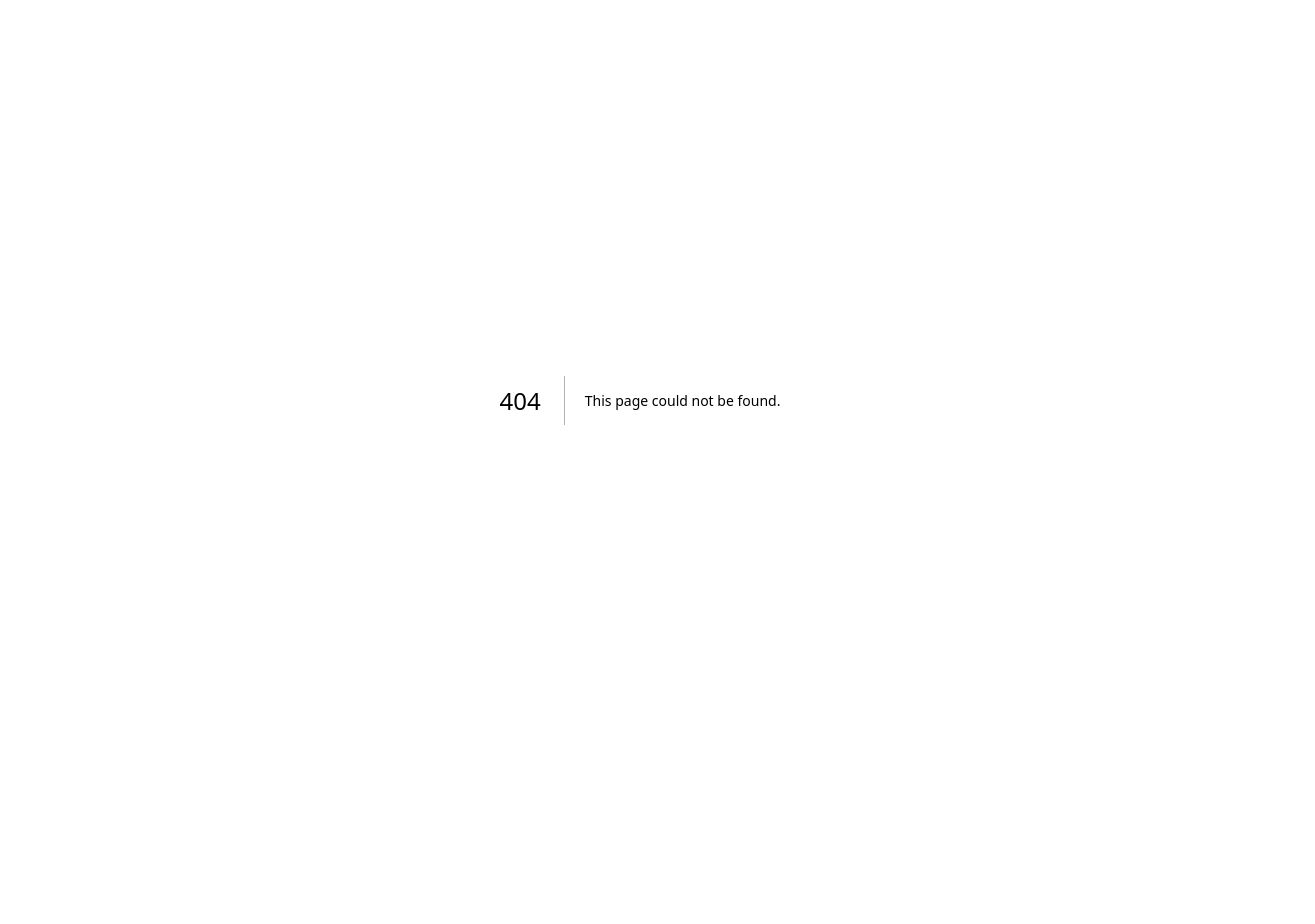
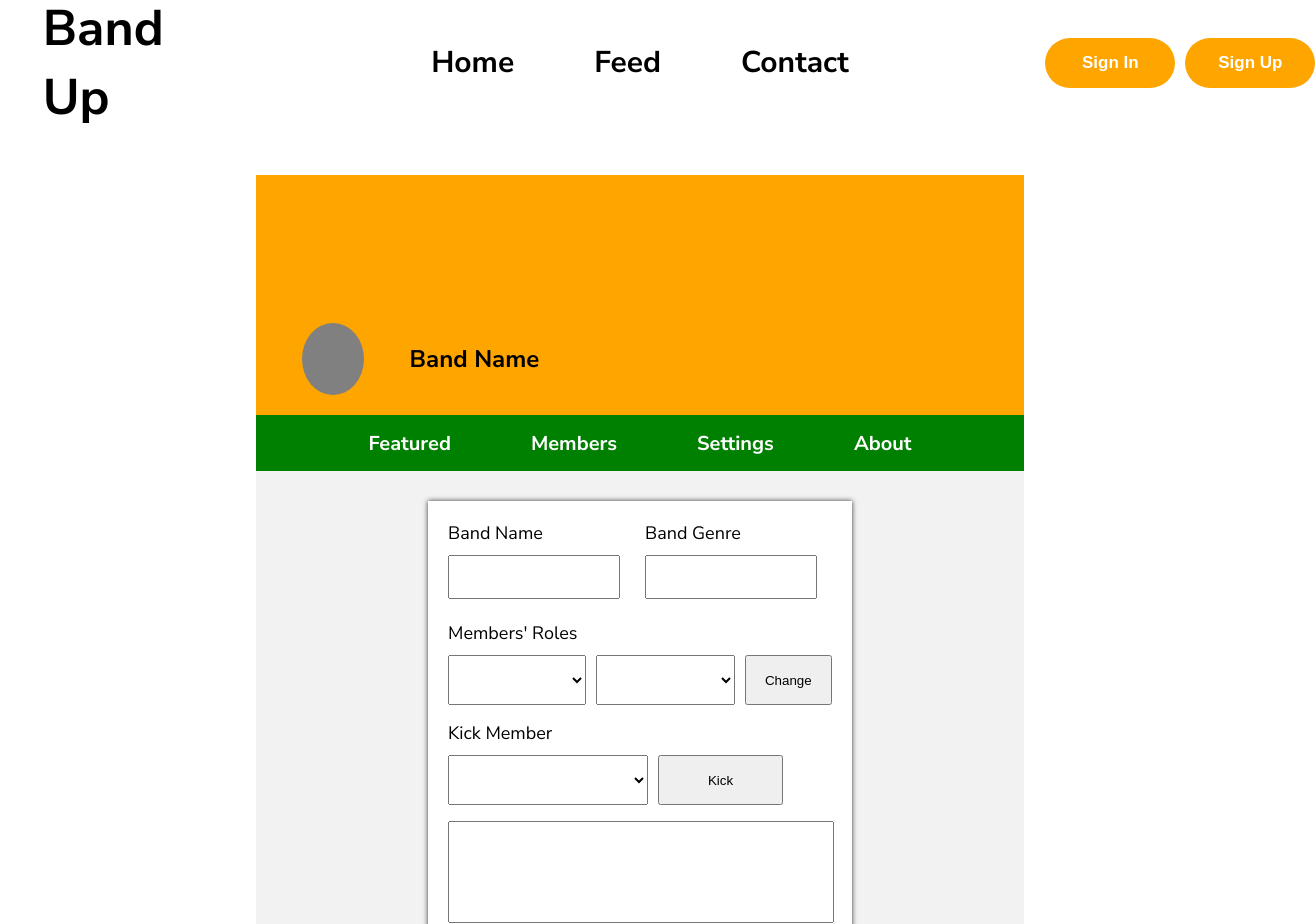
Before and after one commit to OmarZalat/Band-Up, a Next.js app: page /myBand in a window 1280 px wide. Before the commit this address had no page. Shown: the top 924 px of the page, 1315 px wide, since content can reach past the window. Before the commit the page ends 800 px from the top, so only its background shows below. Built offline with nearby package versions, Linux system fonts and the light colour scheme.

Commit message:
my band page needs some adjustments.

```diff
--- /dev/null
+++ b/src/components/MyBand/myBandAboutTab.js
@@ -0,0 +1,28 @@
+function MyBandAboutTab() {
+  return (
+    <>
+      <div id="band_about_wrapper">
+        <div id="band_about_card">
+          <h2>About</h2>
+          <div id="about_card_band_name">
+            <h3>Band Name:</h3>
+          </div>
+          <div id="about_card_band_genre">
+            <h3>Band Genre:</h3>
+          </div>
+          <div id="about_card_band_location">
+            <h3>Location:</h3>
+          </div>
+          <div id="about_card_band_member_number">
+            <h3>Number of Members:</h3>
+          </div>
+          <div id="about_card_band_bio">
+            <h3>Description:</h3>
+          </div>
+        </div>
+      </div>
+    </>
+  );
+}
+
+export default MyBandAboutTab;
--- /dev/null
+++ b/src/components/MyBand/myBandMembersTab.js
@@ -0,0 +1,13 @@
+function MyBandMembersTab() {
+  return (
+    <>
+      <div id="band_members_wrapper">
+        <div id="band_members_card">
+          <h2>Band Members</h2>
+        </div>
+      </div>
+    </>
+  );
+}
+
+export default MyBandMembersTab;
--- /dev/null
+++ b/src/components/MyBand/myBandNavigationBar.js
@@ -0,0 +1,34 @@
+import Link from "next/link";
+
+function MyBandNavigationBar({ setActiveTab }) {
+  return (
+    <>
+      <div id="myband_navigation_bar">
+        <ul>
+          <li>
+            <Link href="#" onClick={() => setActiveTab("featured")}>
+              Featured
+            </Link>
+          </li>
+          <li>
+            <Link href="#" onClick={() => setActiveTab("members")}>
+              Members
+            </Link>
+          </li>
+          <li>
+            <Link href="#" onClick={() => setActiveTab("settings")}>
+              Settings
+            </Link>
+          </li>
+          <li>
+            <Link href="#" onClick={() => setActiveTab("about")}>
+              About
+            </Link>
+          </li>
+        </ul>
+      </div>
+    </>
+  );
+}
+
+export default MyBandNavigationBar;
--- /dev/null
+++ b/src/components/MyBand/myBandSettingsTab.js
@@ -0,0 +1,45 @@
+function MyBandSettingsTab() {
+  return (
+    <>
+      <div id="band_settings_wrapper">
+        <div id="band_settings_card">
+          <div className="settings_card_element_1">
+            <div className="settings_card_element_1_left">
+              <label>Band Name</label>
+              <input id="settings_edit_band_name"></input>
+            </div>
+            <div className="settings_card_element_1_right">
+              <label>Band Genre</label>
+              <input id="settings_edit_band_Genre"></input>
+            </div>
+          </div>
+          <div className="settings_card_element_2">
+            <label>Members' Roles</label>
+            <div id="settings_card_role_wrapper">
+              <select id="settings_edit_member"></select>
+              <select id="settings_edit_member_role"></select>
+              <button id="settings_edit_member_role_button">Change</button>
+            </div>
+          </div>
+          <div className="settings_card_element_3">
+            <label>Kick Member</label>
+            <div id="settings_card_kick_member_wrapper">
+              <select id="settings_edit_kick_member"></select>
+              <button id="settings_edit_kick_member_button">Kick</button>
+            </div>
+          </div>
+
+          <div className="settings_card_element_4">
+            <textarea id="settings_edit_bio"></textarea>
+          </div>
+          <div className="settings_card_element_5">
+            <button id="settings_card_save_button">Save</button>
+            <button id="settings_card_cancel_button">Cancel</button>
+          </div>
+        </div>
+      </div>
+    </>
+  );
+}
+
+export default MyBandSettingsTab;
--- a/src/pages/_app.js
+++ b/src/pages/_app.js
@@ -18,6 +18,11 @@ import "@/styles/signup.css";
 import "@/styles/feedPost.css";
 import "@/styles/feedFriend.css";
 import "@/styles/createBand.css";
+import "@/styles/myBand.css";
+import "@/styles/myBandNavigationBar.css";
+import "@/styles/myBandSettingsTab.css";
+import "@/styles/myBandMembersTab.css";
+import "@/styles/myBandAboutTab.css";
 import { UserContext } from "@/context/userContext";
 import { useState } from "react";
 
--- a/src/pages/feed.js
+++ b/src/pages/feed.js
@@ -39,6 +39,9 @@ function Feed() {
               </Link>
               <Link href="#" className="left_wrapper_element">
                 Join Band
+              </Link>
+              <Link href="myBand" className="left_wrapper_element">
+                My Band
               </Link>
               <hr />
               <Link href="about" className="left_wrapper_element">
--- /dev/null
+++ b/src/pages/myBand.js
@@ -0,0 +1,50 @@
+import { useState } from "react";
+import MyBandNavigationBar from "@/components/MyBand/myBandNavigationBar";
+import MyBandSettingsTab from "@/components/MyBand/myBandSettingsTab";
+import NavigationBar from "@/components/UI/navigationBar";
+import MyBandMembersTab from "@/components/MyBand/myBandMembersTab";
+import MyBandAboutTab from "@/components/MyBand/myBandAboutTab";
+
+function MyBand() {
+  const [activeTab, setActiveTab] = useState("settings");
+
+  function renderTab() {
+    switch (activeTab) {
+      case "settings":
+        return <MyBandSettingsTab />;
+      case "members":
+        return <MyBandMembersTab />;
+      case "about":
+        return <MyBandAboutTab />;
+      // Add cases for other tabs here
+      default:
+        return null;
+    }
+  }
+
+  return (
+    <>
+      <NavigationBar></NavigationBar>
+      <div id="myband_container">
+        <div id="myband_wrapper">
+          <div id="myband_header">
+            <div id="myband_header_cover_image">
+              <div id="myband_header_icon_wrapper">
+                <div id="myband_header_icon"></div>
+              </div>
+              <div id="myband_header_name_wrapper">
+                <h2>Band Name</h2>
+              </div>
+            </div>
+          </div>
+          <MyBandNavigationBar
+            setActiveTab={setActiveTab}
+          ></MyBandNavigationBar>
+          <div id="myband_renderer">{renderTab()}</div>
+        </div>
+      </div>
+    </>
+  );
+}
+
+export default MyBand;
--- /dev/null
+++ b/src/styles/myBand.css
@@ -0,0 +1,57 @@
+#myband_container {
+  width: 100%;
+  height: 100vh;
+  display: flex;
+  align-items: center;
+  justify-content: center;
+  margin-top: 50px;
+}
+
+#myband_wrapper {
+  width: 60%;
+  height: 100%;
+  background-color: #f2f2f2;
+}
+
+#myband_header {
+  width: 100%;
+  height: 30%;
+  background-color: orange;
+}
+
+#myband_header_cover_image {
+  display: flex;
+  align-items: end;
+  width: 100%;
+  height: 100%;
+}
+
+#myband_header_icon_wrapper {
+  display: flex;
+  justify-content: center;
+  align-items: center;
+  width: 20%;
+  height: 30%;
+  margin-bottom: 20px;
+}
+
+#myband_header_icon {
+  width: 40%;
+  height: 100%;
+  background-color: grey;
+  border-radius: 50%;
+}
+
+#myband_header_name_wrapper {
+  display: flex;
+  align-items: center;
+  width: 40%;
+  height: 30%;
+  margin-bottom: 20px;
+}
+
+#myband_renderer {
+  width: 100%;
+  height: 100%;
+  background-color: #f2f2f2;
+}
--- /dev/null
+++ b/src/styles/myBandAboutTab.css
@@ -0,0 +1,59 @@
+#band_about_wrapper {
+  display: flex;
+  justify-content: center;
+  width: 100%;
+  height: 100%;
+  margin-top: 30px;
+}
+
+#band_about_card {
+  width: 50%;
+  height: 50%;
+  background-color: white;
+  font-size: 18px;
+  padding: 20px;
+  box-shadow: 0 0 5px rgba(0, 0, 0, 0.8);
+}
+
+#band_about_card h2 {
+  margin-bottom: 20px;
+}
+
+#about_card_band_name {
+  display: flex;
+  align-items: center;
+  width: 100%;
+  height: 50px;
+  margin-bottom: 20px;
+}
+
+#about_card_band_genre {
+  display: flex;
+  align-items: center;
+  width: 100%;
+  height: 50px;
+  margin-bottom: 20px;
+}
+
+#about_card_band_member_number {
+  display: flex;
+  align-items: center;
+  width: 100%;
+  height: 50px;
+  margin-bottom: 20px;
+}
+
+#about_card_band_location {
+  display: flex;
+  align-items: center;
+  width: 100%;
+  height: 50px;
+  margin-bottom: 20px;
+}
+
+#about_card_band_bio {
+  display: flex;
+  align-items: center;
+  width: 100%;
+  height: 100px;
+}
--- /dev/null
+++ b/src/styles/myBandMembersTab.css
@@ -0,0 +1,15 @@
+#band_members_wrapper {
+  display: flex;
+  justify-content: center;
+  width: 100%;
+  height: 100%;
+  margin-top: 30px;
+}
+#band_members_card {
+  width: 50%;
+  height: 50%;
+  background-color: white;
+  font-size: 18px;
+  padding: 20px;
+  box-shadow: 0 0 5px rgba(0, 0, 0, 0.8);
+}
--- /dev/null
+++ b/src/styles/myBandNavigationBar.css
@@ -0,0 +1,35 @@
+#myband_navigation_bar {
+  display: flex;
+  flex-direction: row;
+  justify-content: space-between;
+  width: 100%;
+  height: 7%;
+  background-color: green;
+}
+
+#myband_navigation_bar ul {
+  display: flex;
+  list-style: none;
+  align-items: center;
+  justify-content: center;
+  gap: 40px;
+  width: 100%;
+  text-decoration: none;
+}
+
+#myband_navigation_bar li a {
+  text-decoration: none;
+  font-weight: bold;
+  font-size: 20px;
+  color: white;
+  padding: 20px;
+  transition: 0.5s;
+}
+
+#myband_navigation_bar li a:hover {
+  background-color: orange;
+}
+
+#myband_navigation_bar li a:focus {
+  background-color: orange;
+}
--- /dev/null
+++ b/src/styles/myBandSettingsTab.css
@@ -0,0 +1,114 @@
+#band_settings_wrapper {
+  display: flex;
+  justify-content: center;
+  width: 100%;
+  height: 100%;
+  margin-top: 30px;
+}
+
+#band_settings_card {
+  width: 50%;
+  height: 50%;
+  background-color: white;
+  font-size: 18px;
+  padding: 20px;
+  box-shadow: 0 0 5px rgba(0, 0, 0, 0.8);
+}
+
+.settings_card_element_1 {
+  display: flex;
+  gap: 10px;
+  flex-direction: row;
+  width: 100%;
+  height: 100px;
+}
+
+.settings_card_element_1_left {
+  display: flex;
+  flex-direction: column;
+  gap: 10px;
+  width: 50%;
+  height: 100%;
+}
+
+#settings_edit_band_name {
+  width: 90%;
+  height: 40px;
+}
+
+.settings_card_element_1_right {
+  display: flex;
+  flex-direction: column;
+  gap: 10px;
+  width: 50%;
+  height: 100%;
+}
+
+#settings_edit_band_Genre {
+  width: 90%;
+  height: 40px;
+}
+
+.settings_card_element_2 {
+  display: flex;
+  flex-direction: column;
+  gap: 10px;
+  width: 100%;
+  height: 100px;
+}
+
+#settings_card_role_wrapper {
+  display: flex;
+  flex-direction: row;
+  gap: 10px;
+}
+
+#settings_edit_member_role_button {
+  width: 125px;
+}
+
+.settings_card_element_3 {
+  display: flex;
+  flex-direction: column;
+  width: 100%;
+  height: 100px;
+  gap: 10px;
+}
+
+#settings_card_kick_member_wrapper {
+  display: flex;
+  flex-direction: row;
+  gap: 10px;
+}
+
+#settings_edit_kick_member_button {
+  width: 125px;
+}
+
+.settings_card_element_4 {
+  width: 100%;
+  height: 100px;
+}
+
+#settings_edit_bio {
+  width: 100%;
+  height: 100%;
+  resize: none;
+  outline: none;
+}
+
+.settings_card_element_5 {
+  margin-top: 10px;
+  display: flex;
+  gap: 20px;
+}
+
+#settings_card_save_button {
+  width: 100px;
+  height: 35px;
+}
+
+#settings_card_cancel_button {
+  width: 100px;
+  height: 35px;
+}
```
